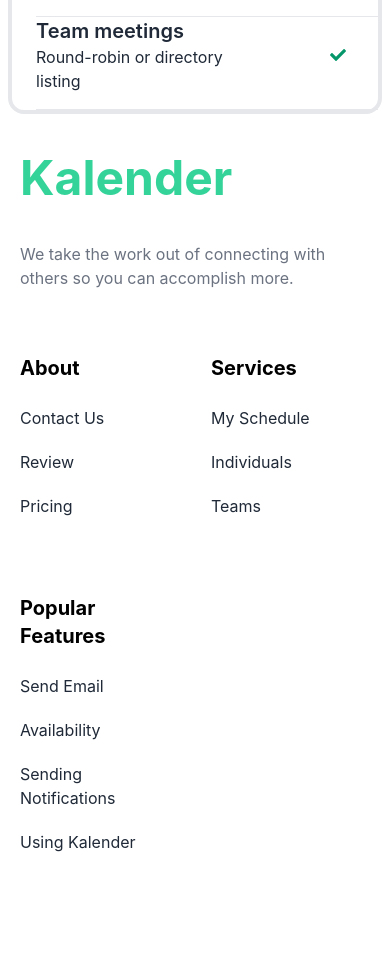
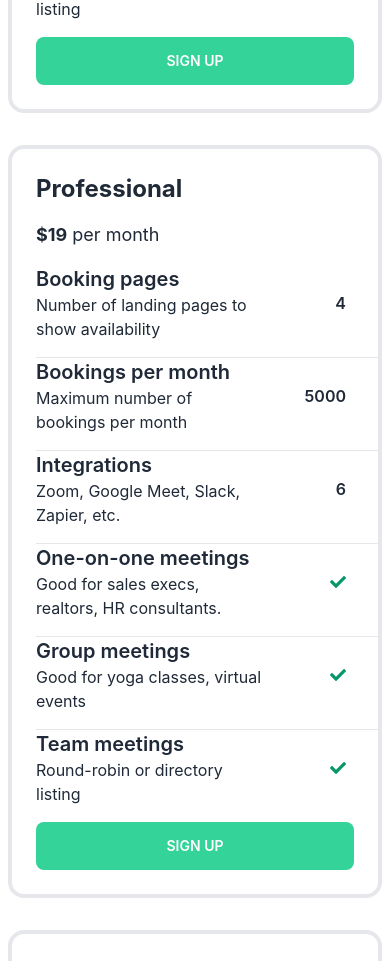
Before and after one commit to Amran-H/Kalender, a React (Create React App) app: page /pricing in a window 390 px wide. Shown: the part 1032-1993 px from the top of the page. Before the commit the page ends 1946 px from the top, so only its background shows below. Built offline with nearby package versions, Linux system fonts and the light colour scheme; no server answers.

Commit message:
price card for mobile completed

```diff
--- a/src/Pages/Pricing/Pricing.js
+++ b/src/Pages/Pricing/Pricing.js
@@ -4,7 +4,7 @@
 const Pricing = () => {
     return (
         <div>
-            <div className='my-32 '>
+            <div className='md:my-32 my-20'>
                 <h1 className='md:text-4xl text-2xl font-bold text-center'>Effective & Affordable</h1>
                 <p className='text-center mt-6 text-lg'>Free trial of one month no credit card needed.</p>
                 <p className='text-center text-lg'>You will be charged in a yearly basis, so you can cancel anytime.</p>
@@ -32,7 +32,6 @@
                 </div>
             </div>
 
-            {/* Table */}
 
             <div className='my-6 hidden md:block'>
                 <h1 className='font-bold text-2xl'>Features</h1>
@@ -110,12 +109,12 @@
 
             </div>
 
-            {/* For Mobile */}
+            {/*----- For Mobile -----*/}
 
             <div className='md:hidden'>
 
-
-                <div className="card border-4 mx-2 pl-6">
+                {/* Basic Plan Card */}
+                <div className="card border-4 mx-2 pl-6 mb-8 py-6">
                     <div >
                         <h2 className="card-title text-2xl font-bold">Basic</h2>
                         <p className='my-4 text-lg'> <span className='text-lg font-bold'>$9</span> per month</p>
@@ -155,11 +154,149 @@
                             Round-robin or directory listing</p> </div>
                         <div className='flex justify-end pr-8 w-1/3 font-semibold items-center'><p><FaCheck className='text-emerald-600' /></p></div>
                     </div>
-                    <hr />
-
+                    <div className='mr-6'>
+                        <button className='btn px-6 border-none bg-emerald-400 hover:bg-emerald-600 w-full '>Sign Up</button>
+                    </div>
 
                 </div>
 
+                {/* Professional Plan Card */}
+                <div className="card border-4 mx-2 pl-6 mb-8 py-6">
+                    <div >
+                        <h2 className="card-title text-2xl font-bold">Professional</h2>
+                        <p className='my-4 text-lg'> <span className='text-lg font-bold'>$19</span> per month</p>
+                    </div>
+
+                    <div className='flex flex-row mb-4'>
+                        <div className='w-2/3'> <h1 className='text-xl font-semibold'>Booking pages</h1><p>Number of landing pages to show availability</p> </div>
+                        <div className='flex justify-end pr-8 w-1/3 font-semibold items-center'><p>4</p></div>
+                    </div>
+                    <hr />
+                    <div className='flex flex-row mb-4'>
+                        <div className='w-2/3'> <h1 className='text-xl font-semibold'>Bookings per month</h1><p>
+                            Maximum number of bookings per month</p> </div>
+                        <div className='flex justify-end pr-8 w-1/3 font-semibold items-center'><p>5000</p></div>
+                    </div>
+                    <hr />
+                    <div className='flex flex-row mb-4'>
+                        <div className='w-2/3'> <h1 className='text-xl font-semibold'>Integrations</h1><p>
+                            Zoom, Google Meet, Slack, Zapier, etc.</p> </div>
+                        <div className='flex justify-end pr-8 w-1/3 font-semibold items-center'><p>6</p></div>
+                    </div>
+                    <hr />
+                    <div className='flex flex-row mb-4'>
+                        <div className='w-2/3'> <h1 className='text-xl font-semibold'>One-on-one meetings</h1><p>
+                            Good for sales execs, realtors, HR consultants.</p> </div>
+                        <div className='flex justify-end pr-8 w-1/3 font-semibold items-center'><p><FaCheck className='text-emerald-600' /></p></div>
+                    </div>
+                    <hr />
+                    <div className='flex flex-row mb-4'>
+                        <div className='w-2/3'> <h1 className='text-xl font-semibold'>Group meetings</h1><p>
+                            Good for yoga classes, virtual events</p> </div>
+                        <div className='flex justify-end pr-8 w-1/3 font-semibold items-center'><p><FaCheck className='text-emerald-600' /></p></div>
+                    </div>
+                    <hr />
+                    <div className='flex flex-row mb-4'>
+                        <div className='w-2/3'> <h1 className='text-xl font-semibold'>Team meetings</h1><p>
+                            Round-robin or directory listing</p> </div>
+                        <div className='flex justify-end pr-8 w-1/3 font-semibold items-center'><p><FaCheck className='text-emerald-600' /></p></div>
+                    </div>
+                    <div className='mr-6'>
+                        <button className='btn px-6 border-none bg-emerald-400 hover:bg-emerald-600 w-full '>Sign Up</button>
+                    </div>
+                </div>
+
+                {/* Business Plan Card */}
+                <div className="card border-4 mx-2 pl-6 mb-8 py-6">
+                    <div >
+                        <h2 className="card-title text-2xl font-bold">Business</h2>
+                        <p className='my-4 text-lg'> <span className='text-lg font-bold'>$49</span> per month</p>
+                    </div>
+
+                    <div className='flex flex-row mb-4'>
+                        <div className='w-2/3'> <h1 className='text-xl font-semibold'>Booking pages</h1><p>Number of landing pages to show availability</p> </div>
+                        <div className='flex justify-end pr-8 w-1/3 font-semibold items-center'><p>8</p></div>
+                    </div>
+                    <hr />
+                    <div className='flex flex-row mb-4'>
+                        <div className='w-2/3'> <h1 className='text-xl font-semibold'>Bookings per month</h1><p>
+                            Maximum number of bookings per month</p> </div>
+                        <div className='flex justify-end pr-8 w-1/3 font-semibold items-center'><p>10000</p></div>
+                    </div>
+                    <hr />
+                    <div className='flex flex-row mb-4'>
+                        <div className='w-2/3'> <h1 className='text-xl font-semibold'>Integrations</h1><p>
+                            Zoom, Google Meet, Slack, Zapier, etc.</p> </div>
+                        <div className='flex justify-end pr-8 w-1/3 font-semibold items-center'><p>12</p></div>
+                    </div>
+                    <hr />
+                    <div className='flex flex-row mb-4'>
+                        <div className='w-2/3'> <h1 className='text-xl font-semibold'>One-on-one meetings</h1><p>
+                            Good for sales execs, realtors, HR consultants.</p> </div>
+                        <div className='flex justify-end pr-8 w-1/3 font-semibold items-center'><p><FaCheck className='text-emerald-600' /></p></div>
+                    </div>
+                    <hr />
+                    <div className='flex flex-row mb-4'>
+                        <div className='w-2/3'> <h1 className='text-xl font-semibold'>Group meetings</h1><p>
+                            Good for yoga classes, virtual events</p> </div>
+                        <div className='flex justify-end pr-8 w-1/3 font-semibold items-center'><p><FaCheck className='text-emerald-600' /></p></div>
+                    </div>
+                    <hr />
+                    <div className='flex flex-row mb-4'>
+                        <div className='w-2/3'> <h1 className='text-xl font-semibold'>Team meetings</h1><p>
+                            Round-robin or directory listing</p> </div>
+                        <div className='flex justify-end pr-8 w-1/3 font-semibold items-center'><p><FaCheck className='text-emerald-600' /></p></div>
+                    </div>
+                    <div className='mr-6'>
+                        <button className='btn px-6 border-none bg-emerald-400 hover:bg-emerald-600 w-full '>Sign Up</button>
+                    </div>
+                </div>
+
+                {/* Enterprise Plan Card */}
+                <div className="card border-4 mx-2 pl-6 mb-8 py-6">
+                    <div >
+                        <h2 className="card-title text-2xl font-bold">Enterprise</h2>
+                        <p className='my-4 text-lg'> <span className='text-lg font-bold'> </span> Let's talk</p>
+                    </div>
+
+                    <div className='flex flex-row mb-4'>
+                        <div className='w-2/3'> <h1 className='text-xl font-semibold'>Booking pages</h1><p>Number of landing pages to show availability</p> </div>
+                        <div className='flex justify-end pr-8 w-1/3 font-semibold items-center'><p>Custom</p></div>
+                    </div>
+                    <hr />
+                    <div className='flex flex-row mb-4'>
+                        <div className='w-2/3'> <h1 className='text-xl font-semibold'>Bookings per month</h1><p>
+                            Maximum number of bookings per month</p> </div>
+                        <div className='flex justify-end pr-8 w-1/3 font-semibold items-center'><p>Custom</p></div>
+                    </div>
+                    <hr />
+                    <div className='flex flex-row mb-4'>
+                        <div className='w-2/3'> <h1 className='text-xl font-semibold'>Integrations</h1><p>
+                            Zoom, Google Meet, Slack, Zapier, etc.</p> </div>
+                        <div className='flex justify-end pr-8 w-1/3 font-semibold items-center'><p>Custom</p></div>
+                    </div>
+                    <hr />
+                    <div className='flex flex-row mb-4'>
+                        <div className='w-2/3'> <h1 className='text-xl font-semibold'>One-on-one meetings</h1><p>
+                            Good for sales execs, realtors, HR consultants.</p> </div>
+                        <div className='flex justify-end pr-8 w-1/3 font-semibold items-center'><p><FaCheck className='text-emerald-600' /></p></div>
+                    </div>
+                    <hr />
+                    <div className='flex flex-row mb-4'>
+                        <div className='w-2/3'> <h1 className='text-xl font-semibold'>Group meetings</h1><p>
+                            Good for yoga classes, virtual events</p> </div>
+                        <div className='flex justify-end pr-8 w-1/3 font-semibold items-center'><p><FaCheck className='text-emerald-600' /></p></div>
+                    </div>
+                    <hr />
+                    <div className='flex flex-row mb-4'>
+                        <div className='w-2/3'> <h1 className='text-xl font-semibold'>Team meetings</h1><p>
+                            Round-robin or directory listing</p> </div>
+                        <div className='flex justify-end pr-8 w-1/3 font-semibold items-center'><p><FaCheck className='text-emerald-600' /></p></div>
+                    </div>
+                    <div className='mr-6'>
+                        <button className='btn px-6 border-none bg-emerald-400 hover:bg-emerald-600 w-full '>Sign Up</button>
+                    </div>
+                </div>
 
             </div>
 
```
